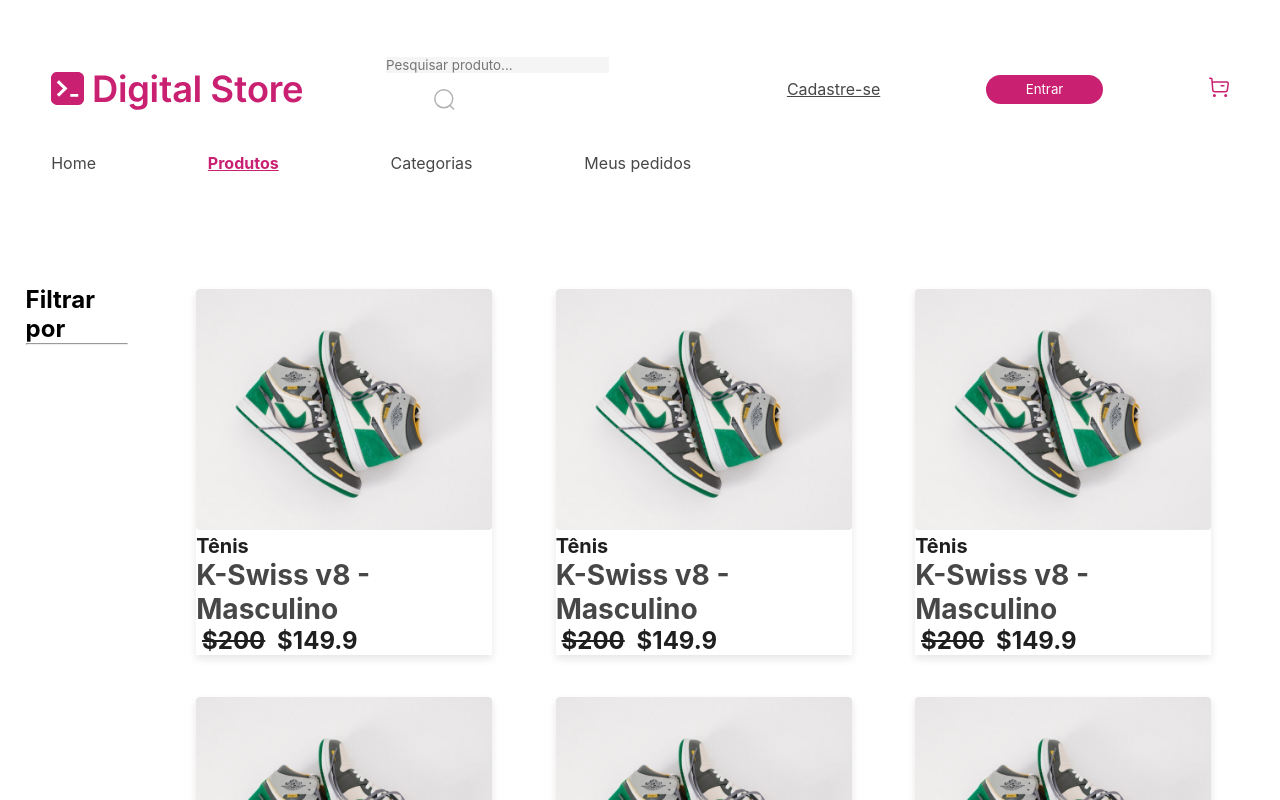
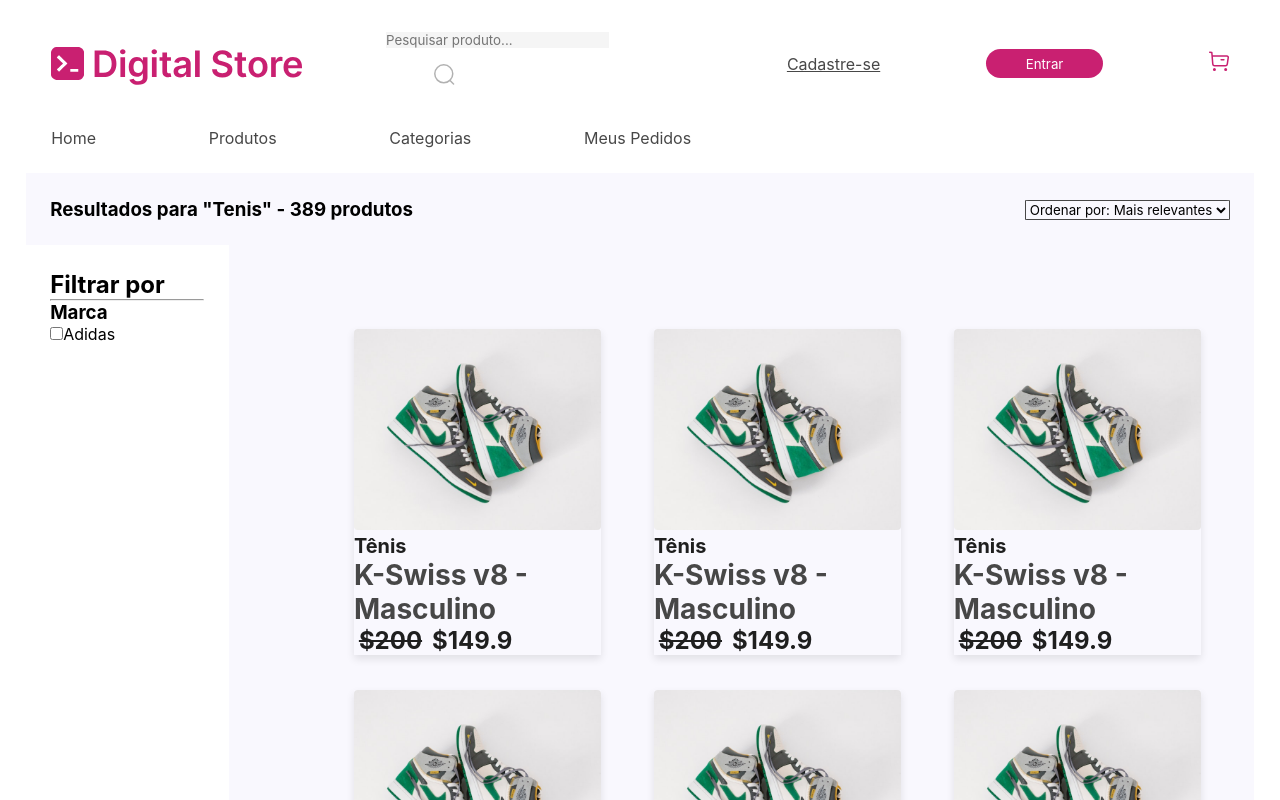
Before and after one commit to laisdeveloper/store-geracao-tech, a React (Vite) app: page /products in a window 1280 px wide. Shown: the top 800 px of the page. Built offline with nearby package versions, Linux system fonts and the light colour scheme.

Commit message:
Configurando Rotas

```diff
--- a/package.json
+++ b/package.json
@@ -16,7 +16,7 @@
     "primereact": "^10.7.0",
     "react": "^18.3.1",
     "react-dom": "^18.3.1",
-    "react-router-dom": "^6.25.1"
+    "react-router-dom": "^6.26.0"
   },
   "devDependencies": {
     "@types/react": "^18.3.3",
--- a/src/App.css
+++ b/src/App.css
@@ -17,16 +17,16 @@
 #headerCabecalho {
     display: flex;
     gap: 1.25vw;
-    margin: 4% 4% 2% 4%;
+    margin: 2% 4% 2% 4%;
     flex-flow: row nowrap;
     justify-content: space-between;
     align-items: center;
 }
-.nav-link {
+.link {
     color:#474747;
     text-decoration: underline;
 }
-.nav-link.active {
+.link.active {
     color:#474747;
     font-weight: bold;
 }
@@ -217,8 +217,9 @@
     flex-wrap: wrap;
     box-sizing: border-box;
     gap: 2%;
+    padding-left: 7%;
     margin: 2%;
-    width: calc(100% - 4%);
+    width: calc(100% - 7%);
     justify-content: center;
 }
 #ProductCard {
@@ -269,13 +270,45 @@
 }
 
 .SearchProducts{
-    display: flex;
-    flex-wrap: row nowrap;
+    display: block;
+    flex-wrap: column nowrap;
     margin: 2%;
+    background-color: #F9F8FE;
 }
 .filter {
-    padding-top: 7%;
+    padding-top: 2%;
+    padding-left: 2%;
+    width: 15%;
     padding-right: 2%;
+    input {
+        background-color: #C92071;
+    }
+}
+.BodyProducts{
+    display: flex;
+}
+
+.NavProducts{
+    display: flex;
+    justify-content:space-between;
+    align-items: center;
+    padding: 2%;
+}
+#results {
+    h3{
+        display: inline;
+    }
+}
+#ordenar {
+    select {
+        border-color: #474747;
+        background-color: transparent;
+        border-radius: 2%;
+    }
+}
+
+.filter{
+    background-color:#FFFFFF;
 }
 
 #footer {
@@ -283,7 +316,9 @@
     color: #FFFFFF;/* white */
     display: flex;
     flex-flow: column wrap;
-    padding: 5%;
+    padding: 2%;
+    padding-left: 7%;
+    padding-right: 7%;
     gap: 20%;
 }
 #footerPrincipal {
--- a/src/App.jsx
+++ b/src/App.jsx
@@ -1,16 +1,20 @@
 import React from 'react';
-import { BrowserRouter as Router } from 'react-router-dom';
-import { HomePage } from './pages/HomePage.jsx';
+import { BrowserRouter} from 'react-router-dom';
+import { AppRoutes } from './components/Routes.jsx';
 
 import './App.css'
+import { HomePage } from './pages/HomePage.jsx';
 import { ProductListingPage } from './pages/ProductListingPage.jsx';
 
 function App() {
   return (
     <>
-    <Router>
+    <main>
+      <AppRoutes />
+    </main>
+    {/* <BrowserRouter>
     <main><ProductListingPage /></main>
-    </Router>
+    </BrowserRouter>  */}
     </>
   )
 }
--- a/src/components/Header.jsx
+++ b/src/components/Header.jsx
@@ -1,5 +1,5 @@
 import React from 'react';
-import { NavLink } from 'react-router-dom';
+import { Link } from 'react-router-dom';
 import { useNavigate } from 'react-router-dom';
 
 export const Header = () => {
@@ -31,13 +31,14 @@
 const Navegacao = () => {
     return (
         <div id="headerNavegacao">
-            <ItensNav name="Home" caminho="/"/>
-            <ItensNav name="Produtos" caminho="/products" />
-            <ItensNav name="Categorias" caminho="/categories"/>
-            <ItensNav name="Meus pedidos" caminho="/myOrders"/>
+            <Link to={"/"} className="link" activeclassname="active">Home</Link>
+            <Link to={"/products"} className="link" activeclassname="active">Produtos</Link>
+            <Link to={"/categories"} className="link" activeclassname="active">Categorias</Link>
+            <Link to={"/myOrders"} className="link" activeclassname="active">Meus Pedidos</Link>
         </div>
     );
 }
+
 
 const Pesquisa = () => {
     /*  cria um estado query para armazenar o valor digitado  */
@@ -76,15 +77,15 @@
 const ButtonsHeader = () => {
     return (
         <>
-        <ItensNav class="cadastroHeader" name="Cadastre-se" caminho="/cadastro"/>
+        {/* <ItensNav class="cadastroHeader" name="Cadastre-se" caminho="/cadastro"/> */}
+        <Link to={"/cadastro"} className="link" activeclassname="active">Cadastre-se</Link>
         <button className='buttonHeader'>Entrar</button>
         <a><img src="./homepage/mini-cart.svg" alt="carrinho de compras"></img></a>
         </>
     );
-}
-const ItensNav = ({name, caminho}) => {
+}/*
+export const ItensNav = ({name, caminho}) => {
     return (
-        <NavLink to={caminho} exact className="nav-link" activeClassName="active">{name}</NavLink>
+        <Link to={caminho} className="link" activeClassName="active">{name}</Link>
     )
-}
-{/* <a src={caminho}>{name}</a> */}
+} */
--- a/src/components/Layout.jsx
+++ b/src/components/Layout.jsx
@@ -1,36 +1,15 @@
+import React from 'react';
+import { Outlet } from 'react-router-dom';
+
 import { Footer } from "./Footer"
 import { Header } from "./Header"
-import { Principal } from "./Principal"
-import { ProductListing } from "./ProductListing"
-import { ProductView } from "./ProductView"
 
 export const Layout = ({page}) => {
-    if ({page} == "HomePage") {
-        return(
-            <>
-            <header><Header /></header>
-            <Principal />
-            <footer><Footer /></footer>
-            </>
-        )
-    }
-    if ({page} == "ProductListingPage") {
-        return(
-            <>
-            <header><Header /></header>
-            <ProductListing />
-            <footer><Footer /></footer>
-            </>
-        )
-    }
-    if ({page} == "ProductViewPage") {
-        return(
-            <>
-            <header><Header /></header>
-            <ProductView />
-            <footer><Footer /></footer>
-            </>
-        )
-    }
-
+    return (
+        <>
+        <header><Header /></header>
+        <main> <Outlet /> </main>
+        <footer><Footer /></footer>
+        </>
+    )
 }
--- /dev/null
+++ b/src/components/NotFound.jsx
@@ -0,0 +1,11 @@
+import React from 'react';
+import { Link } from 'react-router-dom'
+
+export const NotFound = () => {
+    return (
+        <div>
+            <h3>Pagina Nao Encontrada</h3>
+            <Link to="/">Voltar</Link>
+        </div>
+    )
+}
--- a/src/components/Routes.jsx
+++ b/src/components/Routes.jsx
@@ -1,17 +1,24 @@
 import React from 'react';
-import { Route, Switch } from 'react-router-dom';
+import { BrowserRouter, Routes, Route } from 'react-router-dom';
 
 import {HomePage} from '../pages/HomePage';
 import {ProductListingPage} from '../pages/ProductListingPage';
 import {ProductViewPage }from '../pages/ProductViewPage';
+import { Layout } from './Layout';
+import { NotFound } from './NotFound';
 
 
-export const Routes = () => {
+export const AppRoutes = () => {
   return (
-    <Switch>
-      <Route exact path="/" component={HomePage} />
-      <Route path="/products" component={ProductListingPage} />
-      <Route path="/productsView/:id" component={ProductViewPage} />
-    </Switch>
+    <BrowserRouter>
+      <Routes>
+        <Route path="/" element={<Layout />}>
+          <Route index element={<HomePage />} />
+          <Route path="products" element={<ProductListingPage />} />
+          <Route path="categories" element={<ProductViewPage />} />
+          <Route path="*" element={<NotFound />} />
+        </Route>
+      </Routes>
+    </BrowserRouter>
   );
 }
--- a/src/components/SearchProducts.jsx
+++ b/src/components/SearchProducts.jsx
@@ -2,22 +2,54 @@
 
 export const SearchProducts = () => {
     return (
-        <div class="SearchProducts">
-            <Filter />
-            <Produtos />
+        <div className="SearchProducts">
+            <NavProducts />
+            <div className="BodyProducts">
+                <Filter />
+                <Produtos />
+            </div>
         </div>
     )
 }
 
 const Filter = ({filters}) => {
     return(
-        <div class="filter">
+        <div className="filter">
             <h2>Filtrar por</h2>
             <hr></hr>
+
+            <h3>Marca</h3>
+            <Item id="filter" name="Adidas" type="checkbox"/>
         </div>
     )
 }
+const Item = ({id, name, type}) => {
+    return (
+        <>
+        <input type={type} id={id} name={id} />
+        <label htmlFor={id}>{name}</label>
+        </>
+    )
+}
 
+const NavProducts = () => {
+    return(
+        <div className="NavProducts">
+            <div id="results">
+                <h3>Resultados para "Tenis" - </h3>
+                <h3>389 produtos</h3>
+            </div>
+            <div id="ordenar">
+                <select>
+                    <option value="relevant">Ordenar por: Mais relevantes</option>
+                    <option value="sale">Ordenar por: Mais vendidos</option>
+                    <option value="pricebigger">Ordenar por: Maior preço</option>
+                    <option value="pricesmaller">Ordenar por: Menor preço</option>
+                </select>
+            </div>
+        </div>
+    )
+}
 
 const filters = [
     {
--- a/src/pages/HomePage.jsx
+++ b/src/pages/HomePage.jsx
@@ -6,9 +6,7 @@
 
     return(
         <>
-        <header><Header /></header>
         <Principal />
-        <footer><Footer /></footer>
         </>
     )
 }
--- a/src/pages/ProductListingPage.jsx
+++ b/src/pages/ProductListingPage.jsx
@@ -5,9 +5,7 @@
 export const ProductListingPage =() => {
     return (
         <>
-        <header><Header /></header>
         <SearchProducts />
-        <footer><Footer /></footer>
         </>
     )
 }
--- a/src/pages/ProductViewPage.jsx
+++ b/src/pages/ProductViewPage.jsx
@@ -1,7 +1,8 @@
 import { Layout } from "../components/Layout"
+import { ProductView } from "../components/ProductView"
 
 export const ProductViewPage =() => {
     return(
-        <Layout page="ProductViewPage"/>
+        <ProductView />
     )
 }
```
Also changed, not shown: 1 other file (tests, documents, lock files or other folders).
